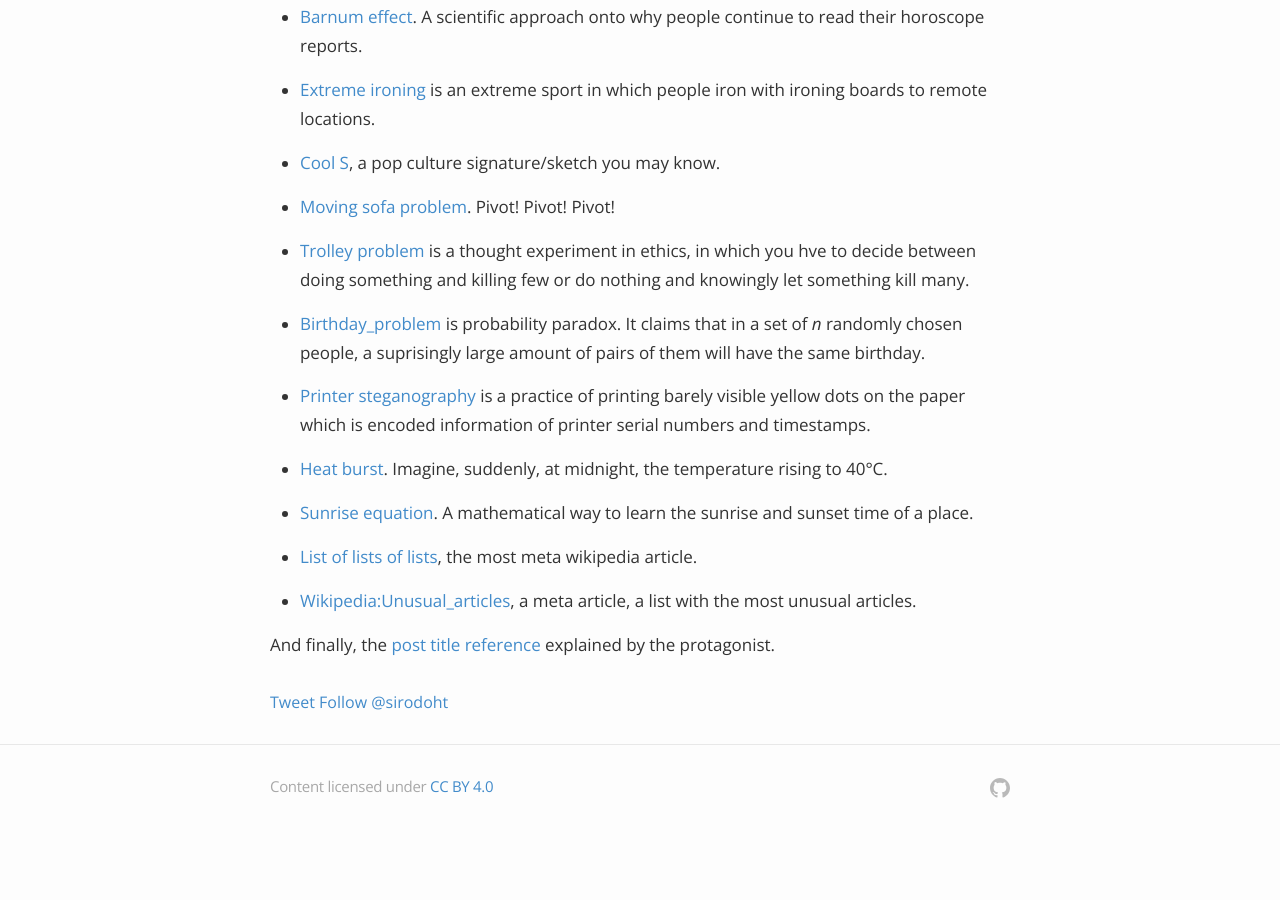
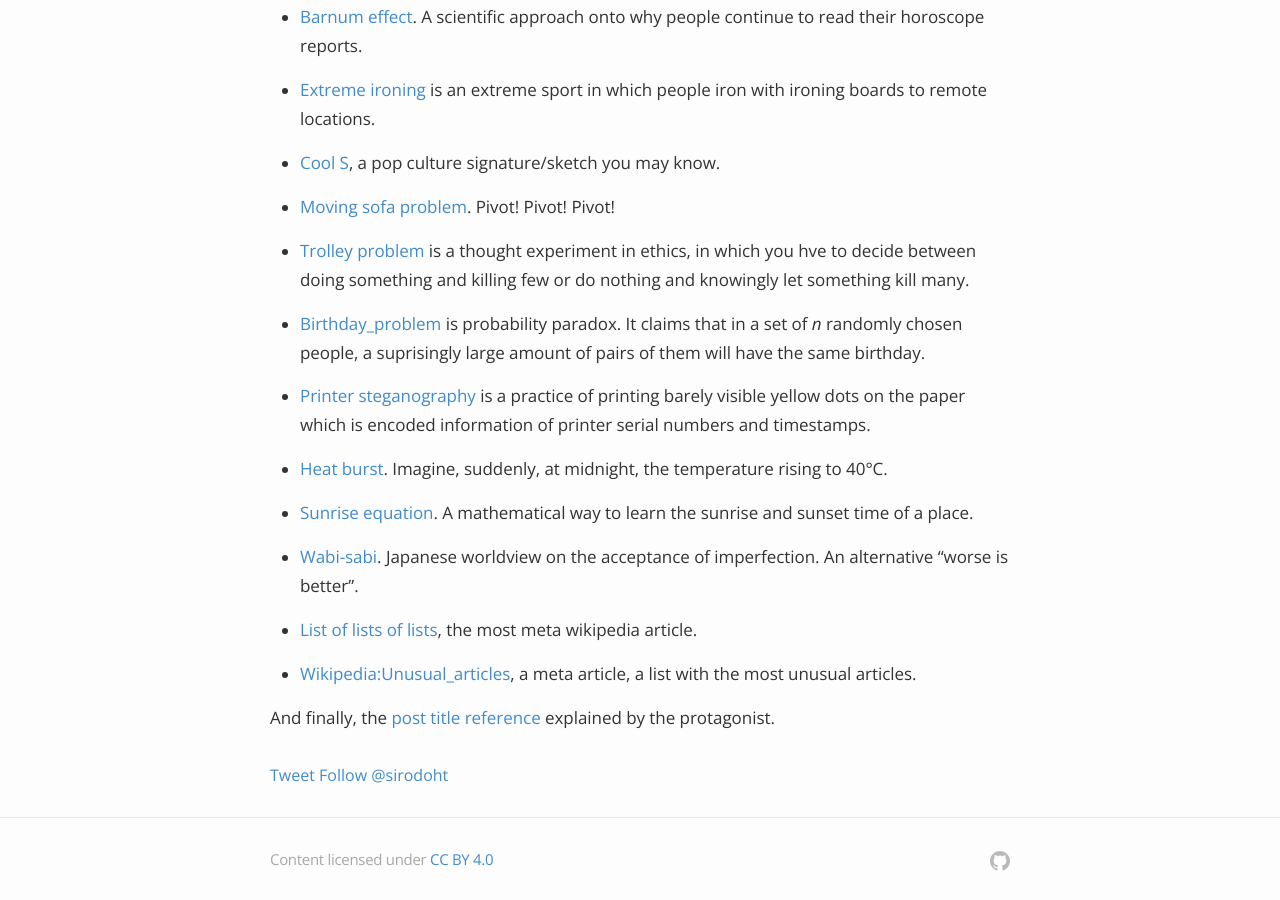
Before and after one commit to sirodoht/sirodoht.com, a Jekyll site: the page built from _posts/2016-02-29-doubleplusgood-wikipedia.markdown, in a window 1280 px wide and 900 px high, scrolled down 2311 px. Built offline with Jekyll 4.4.1, drawn with Linux system fonts in a browser that asks for light colours; comment, search, counter and statistics services are not loaded; before the commit the page ends 3138 px from its top, so only the background shows below that; some of the changed lines change nothing that is shown; some of the changed text lies outside the part shown.

Commit message:
update wikipedia article with wabi sabi

```diff
--- a/_posts/2016-02-29-doubleplusgood-wikipedia.markdown
+++ b/_posts/2016-02-29-doubleplusgood-wikipedia.markdown
@@ -5,7 +5,7 @@ date: 2016-02-29 03:27:32
 categories: knowledge
 ---
 
-*Updated on Oct 20, 2017.*
+*Updated on Dec 1, 2017.*
 
 I really admire the Wikipedia project. It is a single point of reference for a colossal amount of topics. Had someone access only to Wikipedia and not the rest of the internet, they would still have access to an unprecedented knowledge repository, never witnessed before in the human history.
 
@@ -81,6 +81,8 @@ So, after all these years reading Wikipedia everyday I collected some of my favo
 
 * [Sunrise equation](https://en.wikipedia.org/wiki/Sunrise_equation). A mathematical way to learn the sunrise and sunset time of a place.
 
+* [Wabi-sabi](https://en.wikipedia.org/wiki/Wabi-sabi). Japanese worldview on the acceptance of imperfection. An alternative "worse is better".
+
 * [List of lists of lists](https://en.wikipedia.org/wiki/List_of_lists_of_lists), the most meta wikipedia article.
 
 * [Wikipedia:Unusual_articles](https://en.wikipedia.org/wiki/Wikipedia:Unusual_articles), a meta article, a list with the most unusual articles.
```
